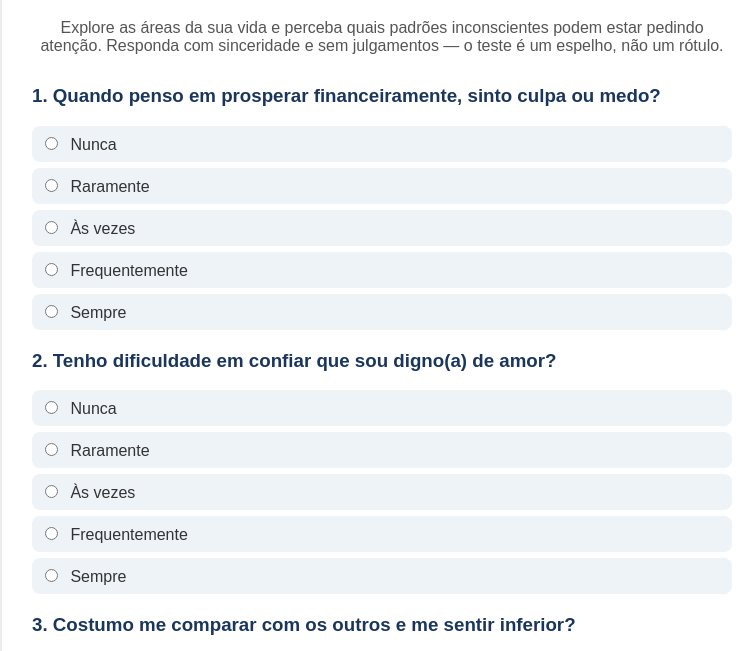
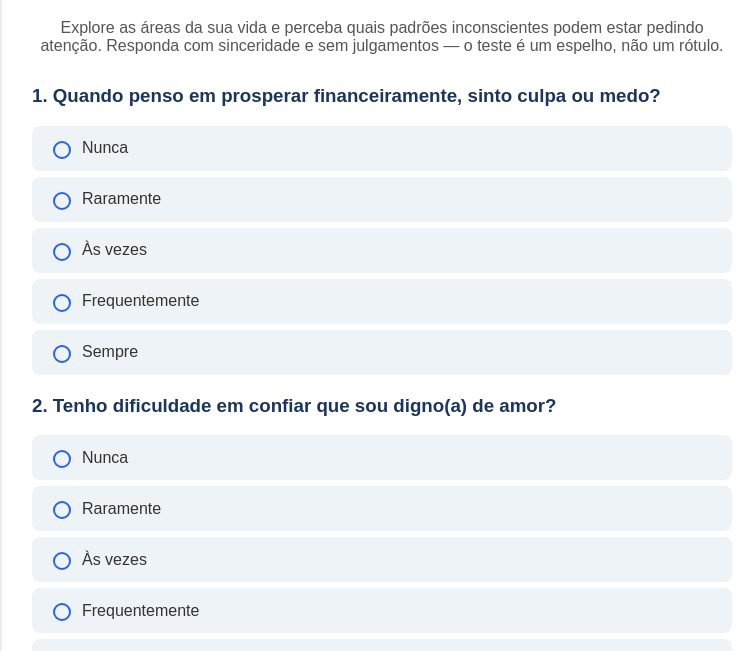
Before and after one commit to crisalmacuriosa-rgb/teste-crencas, a plain HTML site: page index.html in a window 1280 px wide. Shown: the part 132-783 px from the top of the page, without its empty margins (258-1008 px from the left). Drawn offline with nearby package versions, Linux system fonts and the light colour scheme.

Commit message:
Update style.css

```diff
--- a/style.css
+++ b/style.css
@@ -36,24 +36,62 @@ h1 {
   color: #1a365d;
 }
 
-.options label {
-  display: block;
-  margin: 6px 0;
-  padding: 8px;
-  background: #eef3f8;
-  border-radius: 8px;
-  cursor: pointer;
-  transition: background 0.2s;
+/* 🔹 Opções de resposta */
+.options {
+  display: flex;
+  flex-direction: column;
+  gap: 6px;
 }
 
-.options input {
-  margin-right: 8px;
+.options label {
+  display: flex;
+  align-items: center;
+  gap: 8px;
+  padding: 10px 14px;
+  border-radius: 8px;
+  background: #eef3f8;
+  cursor: pointer;
+  transition: background 0.2s, transform 0.1s;
+  border: 2px solid transparent;
 }
 
 .options label:hover {
   background: #d9e8ff;
+  transform: scale(1.01);
 }
 
+/* 🔸 Radio escondido mas funcional */
+.options input[type="radio"] {
+  appearance: none;
+  width: 18px;
+  height: 18px;
+  border: 2px solid #2563eb;
+  border-radius: 50%;
+  outline: none;
+  cursor: pointer;
+  position: relative;
+}
+
+/* 🔸 Quando marcado, preenche o círculo */
+.options input[type="radio"]:checked::before {
+  content: "";
+  position: absolute;
+  width: 10px;
+  height: 10px;
+  top: 3px;
+  left: 3px;
+  border-radius: 50%;
+  background: #2563eb;
+}
+
+/* 🔹 Destaca visualmente a opção selecionada */
+.options input[type="radio"]:checked + span,
+.options label:has(input[type="radio"]:checked) {
+  background: #bfdbfe;
+  border-color: #2563eb;
+}
+
+/* Botão */
 #submit {
   background: #2563eb;
   color: #fff;
```
